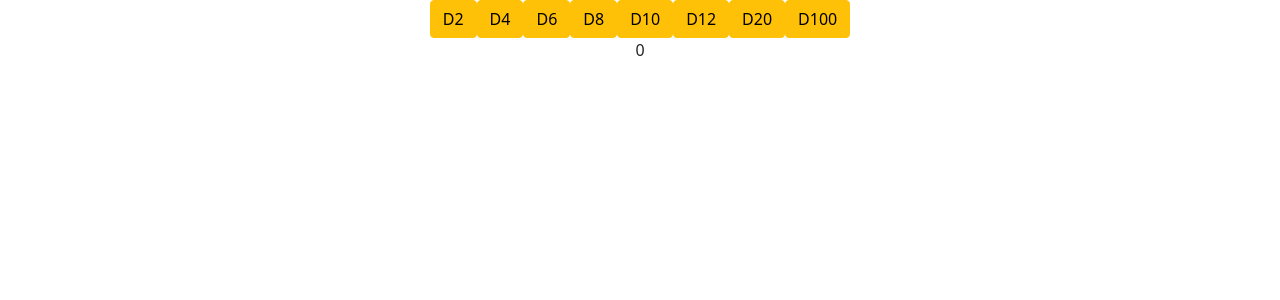
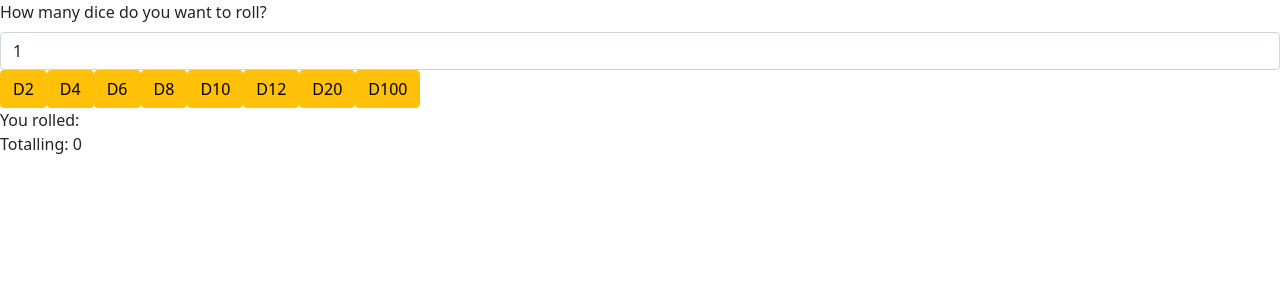
Before and after one commit to naguiluz/dice-generator, a React (Create React App) app in the folder dice_generator/: page / in a window 1280 px wide. Shown: the top 300 px of the page. Built offline with nearby package versions, Linux system fonts and the light colour scheme.

Commit message:
Add number of dice functionality
added loops to add dice based on for amount and total result

updated state with rolledPrint to split array of numbers rolled for user display

```diff
--- a/dice_generator/src/App.js
+++ b/dice_generator/src/App.js
@@ -1,22 +1,44 @@
 import React, { Component } from 'react'
 import Button from 'react-bootstrap/Button'
+import Form from 'react-bootstrap/Form'
 import './App.scss'
 
 class App extends Component {
 	constructor(props) {
 		super(props)
 		this.state = {
-      rollValue: 0
+			result: 0,
+      amount: 1,
+      numsRolled: '',
+      rolledPrint: ''
 		}
 		// this.rollDice = this.rollDice.bind(this)
 	}
-	rollDice = (sides) => {
-			let result = Math.ceil(Math.random() * sides)
-			console.log(`You rolled a ${result}`)
+
+  handleChange = (event) =>
     this.setState({
-        rollValue: result
+      [event.target.name]:event.target.value
     })
 
+	rollDice = (sides) => {
+		let numsRolled = []
+    let result = 0
+    for (let i = 0; i < this.state.amount; i++) {
+			numsRolled.push(Math.ceil(Math.random() * sides))
+    }
+    for (let i = 0; i < numsRolled.length; i++) {
+      result += numsRolled[i]
+    }
+		console.log(`You rolled ${numsRolled.join()}`)
+    console.log(`Giving a total of ${result}`)
+    let rolledPrint = numsRolled.join(' + ')
+
+
+		this.setState({
+			result: result,
+      numsRolled: numsRolled,
+      rolledPrint: rolledPrint
+		})
 	}
 
 	render() {
@@ -24,6 +46,17 @@ class App extends Component {
 		return (
 			<>
 				<div className='App'>
+					<Form>
+              <Form.Group controlId='amount'></Form.Group>
+              <Form.Label>How many dice do you want to roll?</Form.Label>
+              <Form.Control
+                name='amount'
+                value={this.state.amount}
+                placeholder='#'
+                onChange={this.handleChange}
+              />
+              <Form.Group />
+					</Form>
 					<Button variant='warning' onClick={(sides) => this.rollDice(2)}>
 						D2
 					</Button>
@@ -48,11 +81,13 @@ class App extends Component {
 					<Button variant='warning' onClick={(sides) => this.rollDice(100)}>
 						D100
 					</Button>
-					<div id='result'>{this.state.rollValue}</div>
+          <div id='rolled dice'>You rolled: {this.state.rolledPrint}</div>
+					<div id='result'>Totalling: {this.state.result}</div>
 				</div>
 			</>
 		)
 	}
+
 }
 
 export default App;
--- a/dice_generator/src/App.scss
+++ b/dice_generator/src/App.scss
@@ -1,40 +1,42 @@
 @import '~bootstrap/scss/bootstrap';
 
-.App {
-  text-align: center;
-}
 
-.App-logo {
-  height: 40vmin;
-  pointer-events: none;
-}
 
-@media (prefers-reduced-motion: no-preference) {
-  .App-logo {
-    animation: App-logo-spin infinite 20s linear;
-  }
-}
+// .App {
+//   text-align: center;
+// }
 
-.App-header {
-  background-color: #282c34;
-  min-height: 100vh;
-  display: flex;
-  flex-direction: column;
-  align-items: center;
-  justify-content: center;
-  font-size: calc(10px + 2vmin);
-  color: white;
-}
+// .App-logo {
+//   height: 40vmin;
+//   pointer-events: none;
+// }
 
-.App-link {
-  color: #61dafb;
-}
+// @media (prefers-reduced-motion: no-preference) {
+//   .App-logo {
+//     animation: App-logo-spin infinite 20s linear;
+//   }
+// }
 
-@keyframes App-logo-spin {
-  from {
-    transform: rotate(0deg);
-  }
-  to {
-    transform: rotate(360deg);
-  }
-}
+// .App-header {
+//   background-color: #282c34;
+//   min-height: 100vh;
+//   display: flex;
+//   flex-direction: column;
+//   align-items: center;
+//   justify-content: center;
+//   font-size: calc(10px + 2vmin);
+//   color: white;
+// }
+
+// .App-link {
+//   color: #61dafb;
+// }
+
+// @keyframes App-logo-spin {
+//   from {
+//     transform: rotate(0deg);
+//   }
+//   to {
+//     transform: rotate(360deg);
+//   }
+// }
```
Also changed, not shown: 1 other file (tests, documents, lock files or other folders). Lines whose indentation alone changed are shown as unchanged.
